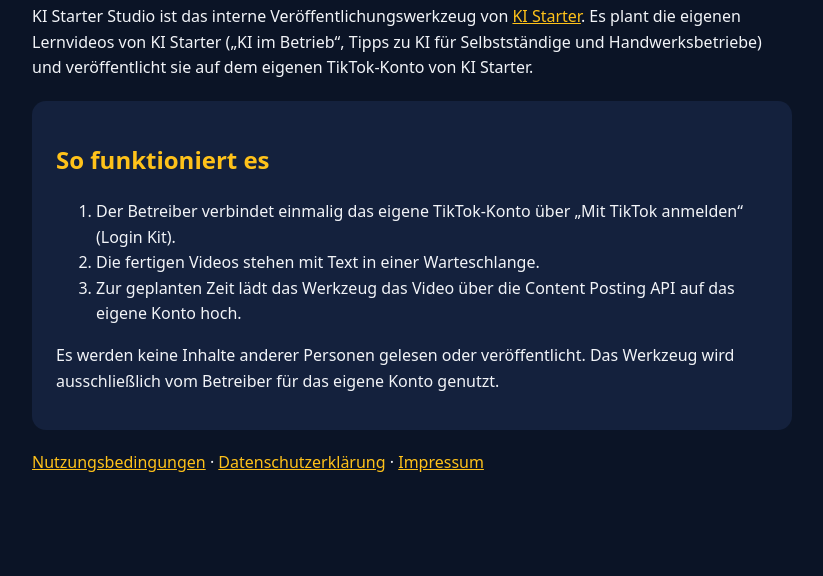
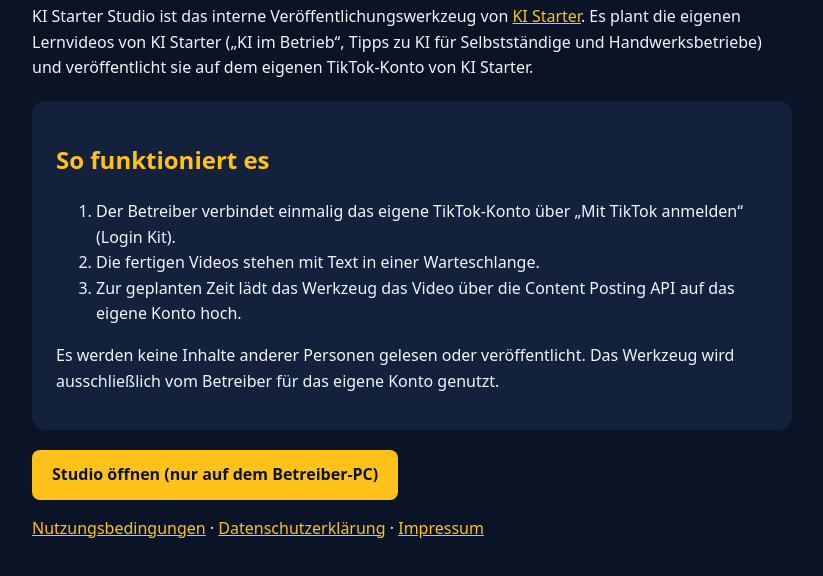
Before and after one commit to webdesignthinkahead-gif/kistarter-app, a plain HTML site: page index.html in a window 1280 px wide. Shown: the part 130-706 px from the top of the page, without its empty margins (228-1051 px from the left). Drawn offline with Linux system fonts and the light colour scheme.

Commit message:
Studio-Link

```diff
--- a/index.html
+++ b/index.html
@@ -6,5 +6,6 @@
 <li>Die fertigen Videos stehen mit Text in einer Warteschlange.</li>
 <li>Zur geplanten Zeit lädt das Werkzeug das Video über die Content Posting API auf das eigene Konto hoch.</li></ol>
 <p>Es werden keine Inhalte anderer Personen gelesen oder veröffentlicht. Das Werkzeug wird ausschließlich vom Betreiber für das eigene Konto genutzt.</p></div>
+<p><a href="http://127.0.0.1:8777/tiktok" style="display:inline-block;background:#FFC21A;color:#0B1426;padding:12px 20px;border-radius:8px;font-weight:700;text-decoration:none">Studio öffnen (nur auf dem Betreiber-PC)</a></p>
 <p><a href="nutzungsbedingungen.html">Nutzungsbedingungen</a> · <a href="datenschutz.html">Datenschutzerklärung</a> · <a href="https://kistarter.myshopify.com/pages/impressum">Impressum</a></p>
 </body></html>
```
Also changed, not shown: 1 other file.
